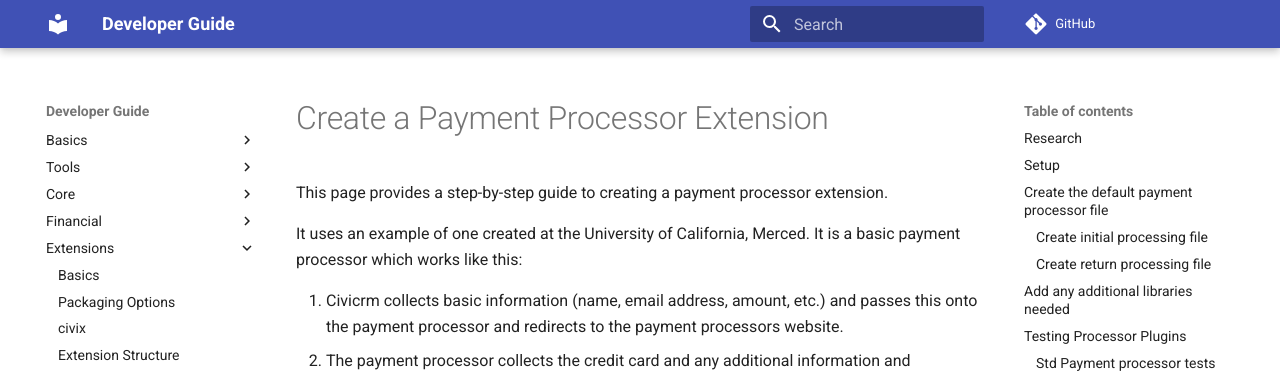
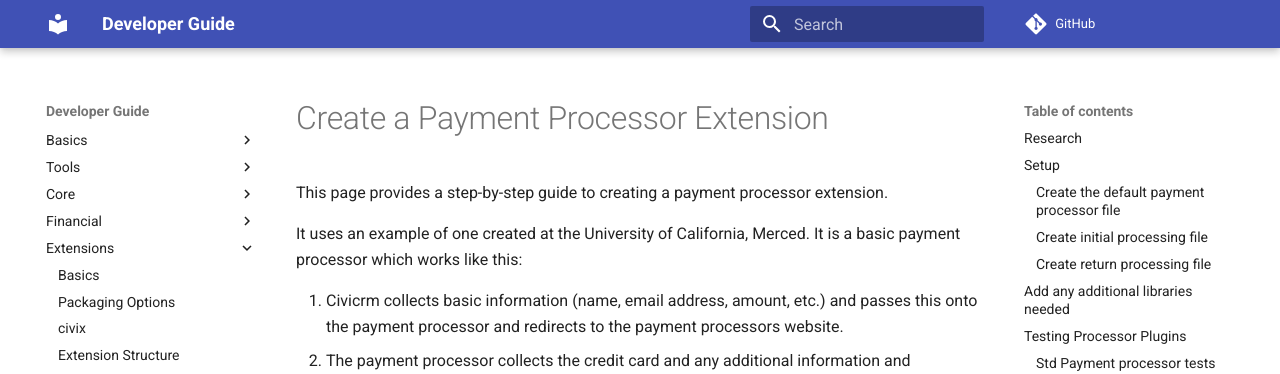
Before and after one commit to civicrm/civicrm-dev-docs, an MkDocs documentation site: the page built from docs/extensions/payment-processors/create.md, in a window 1280 px wide and 900 px high. Shown: the top 374 px of the window. Built offline with MkDocs 1.6.1 and Material for MkDocs 9.7.7, drawn with Linux system fonts in a browser that asks for light colours; comment, search, counter and statistics services are not loaded; old or Windows-style settings are respelled for this version of MkDocs.

```diff
--- a/docs/extensions/payment-processors/create.md
+++ b/docs/extensions/payment-processors/create.md
@@ -66,7 +66,7 @@ Checkout - the info is entered at the processors' site.
 
 
 
-## Create the default payment processor file
+### Create the default payment processor file
 
 Depending on your billing mode there are different considerations. The file
 will live in `CRM/Core/Payment` and have the same name as entered into
```
